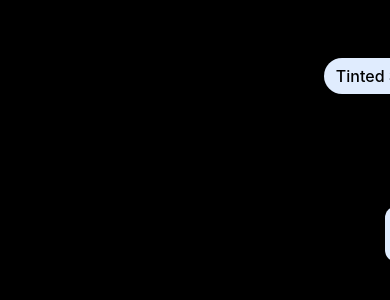
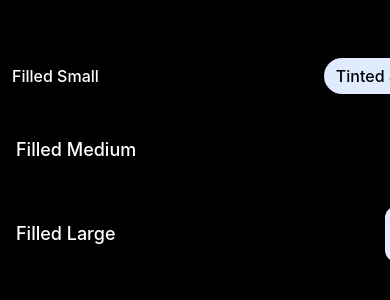
Before and after one commit to Bedrock-UI/react-native-ios, a React Native app: screen / in a window 390 px wide. Shown: the top 300 px of the page. Built offline with nearby package versions, Linux system fonts and the light colour scheme.

Commit message:
filled button always white

```diff
--- a/src/components/Button/Button.tsx
+++ b/src/components/Button/Button.tsx
@@ -72,7 +72,7 @@ const textStyles = StyleSheet.create({
     color: theme.palette.primary.main,
   },
   filled: {
-    color: theme.palette.background,
+    color: theme.palette.white,
   },
   small: {
     fontSize: theme.typography.body2.fontSize,
--- a/src/theme/theme.ts
+++ b/src/theme/theme.ts
@@ -87,6 +87,7 @@ const theme = {
       800: '#ff8f00',
       900: '#ff6f00',
     },
+    white: '#FFFFFF',
   },
   spacing: (value: number | string | undefined) => {
     if (value === undefined) {
```
